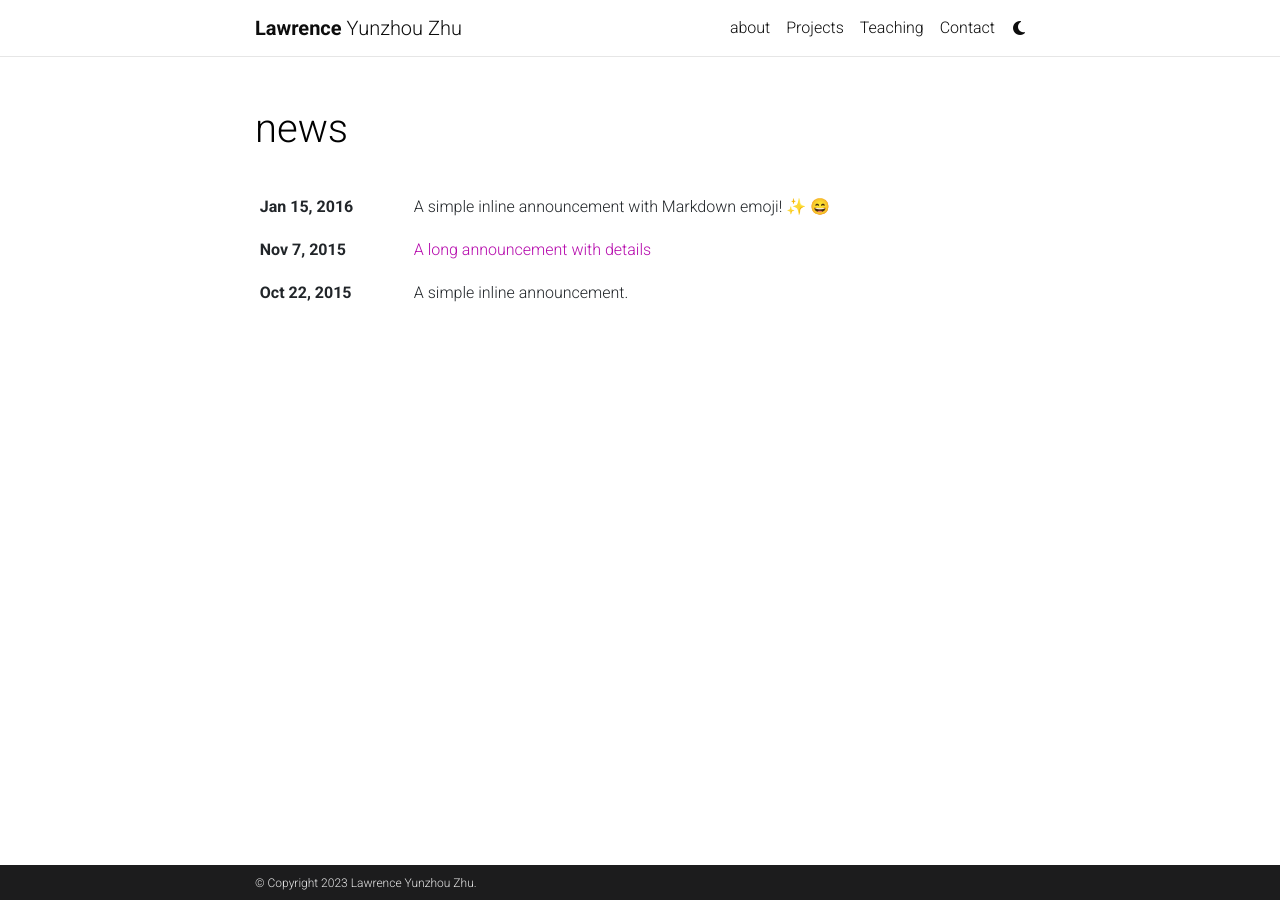
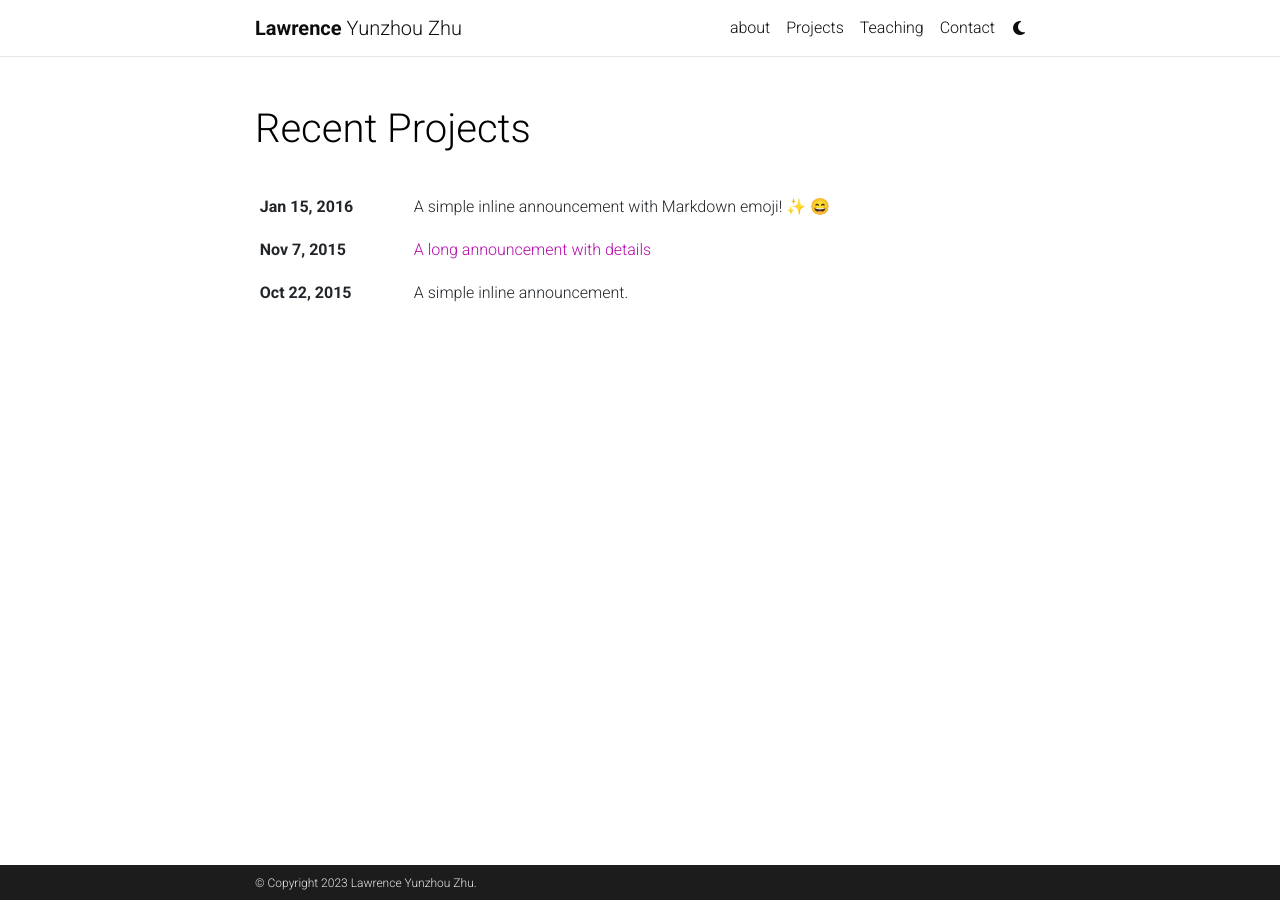
Before and after one commit to LawrenceZ22/LawrenceZ22.github.io, a Jekyll site: the page built from news.html, in a window 1280 px wide. Built offline with Jekyll 4.4.1, drawn with Linux system fonts in a browser that asks for light colours; emoji names are drawn with the system emoji font; comment, search, counter and statistics services are not loaded; a style sheet for code colours, icons or effects is not loaded.

Commit message:
news_to_recentprojects

```diff
--- a/news.html
+++ b/news.html
@@ -1,7 +1,7 @@
 ---
 layout: page
-title: news
-permalink: /news/
+title: Recent Projects
+permalink: /recentprojects/
 ---
 
 {% include news.html %}
```
